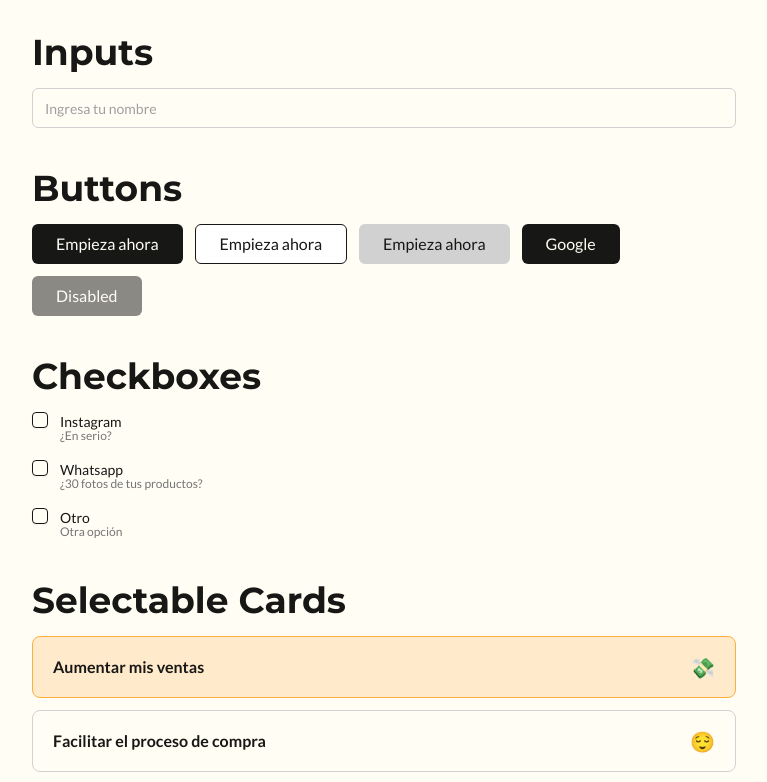
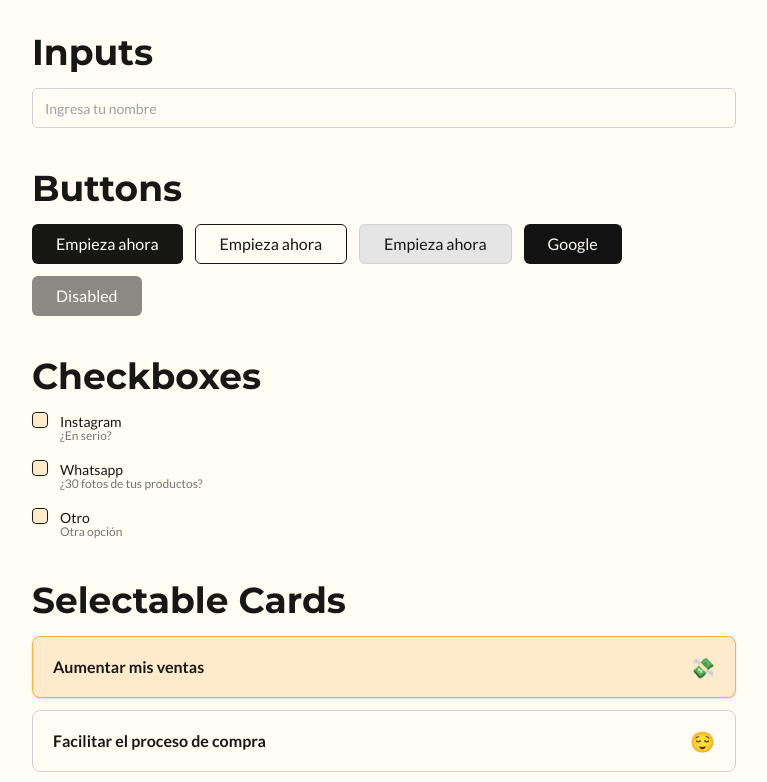
Before and after one commit to lmontero18/Katalogue, a Next.js app: page / in a window 1280 px wide. Shown: the top 782 px of the page, without its empty margins (256-1023 px from the left). Built offline with nearby package versions, Linux system fonts and the light colour scheme.

Commit message:
creating components

```diff
--- a/src/app/globals.css
+++ b/src/app/globals.css
@@ -37,19 +37,33 @@ body {
   --color-gray-200: #d1d1d1;
   --color-gray-400: #9f9f9f;
   --color-gray-500: #757575;
-  --color-button-hover: #373735;
 
-  /* State Colors */
-  --color-success: #25934a;
-  --color-error: #cf3838;
-  --color-focus: #6b85b7;
+  /* UI Buttons */
+  --btn-primary-bg: #171715;
+  --btn-primary-text: #ffffff;
+  --btn-primary-hover: #373735;
+  --btn-google-bg: #131314;
+  --btn-secondary-bg: #fffdf4;
+  --btn-secondary-border: #171715;
+  --btn-secondary-hover: #f2f2f2;
+  --btn-tertiary-bg: #e5e5e5;
+  --btn-tertiary-border: #d1d1d1;
 
-  /* Interaction Colors */
-  --color-checkbox-bg: #ffeacb;
-  --color-checkbox-hover: #fbce8c;
-  --color-checkbox-active: #ffaf3d;
-  --color-checkbox-active-hover: #f59b1c;
-  --color-card-hover: #ffcf87;
+  /* UI Interactive */
+  --checkbox-bg: #ffeacb;
+  --checkbox-hover: #fbce8c;
+  --checkbox-active: #ffaf3d;
+  --checkbox-active-hover: #f59b1c;
+
+  --card-bg: #ffeacb;
+  --card-bg-active: #ffeacb;
+  --card-border: #d1d1d1;
+  --card-border-active: #ffaf3d;
+  --card-hover: #f2f2f2;
+  --card-border-hover: #9f9f9f;
+  --card-border-active-hover: #f59b1c;
+  --card-bg-active-hover: #f59b1c;
+  --card-border-hover-yellow: #ffcf87;
 }
 
 /* ---------------------------- */
--- a/src/components/shared/CategoryPill.tsx
+++ b/src/components/shared/CategoryPill.tsx
@@ -20,23 +20,24 @@ export const CategoryPill: React.FC<CategoryPillProps> = ({
       onClick={onClick}
       className={cn(
         `
-        flex items-center gap-2 rounded-full px-4 py-2 text-sm font-normal transition-colors
+        flex items-center gap-2 rounded-full px-4 py-2 text-sm font-normal
+        transition-all duration-200 ease-in-out
         border border-transparent
-      `,
+        `,
         checked
           ? `
-            bg-[var(--color-checkbox-active)]
-            text-black
-            hover:bg-[var(--color-checkbox-active-hover)]
+            bg-[var(--checkbox-active)]
+            text-[var(--color-black)]
+            hover:bg-[var(--checkbox-active-hover)]
           `
           : `
-            bg-[var(--color-checkbox-bg)]
+            bg-[var(--checkbox-bg)]
             text-[var(--color-black)]
-            hover:bg-[var(--color-checkbox-hover)]
+            hover:bg-[var(--checkbox-hover)]
           `
       )}
     >
-      <span className="text-md">{icon}</span>
+      {icon && <span className="text-md">{icon}</span>}
       <span>{label}</span>
     </button>
   );
--- a/src/components/shared/SelectableCard.tsx
+++ b/src/components/shared/SelectableCard.tsx
@@ -18,20 +18,25 @@ export const SelectableCard: React.FC<SelectableCardProps> = ({
     <label
       className={cn(
         `
-        flex items-center justify-between w-full rounded-lg px-5 py-4 cursor-pointer transition border
-        text-md font-semibold text-black
+        flex items-center justify-between w-full rounded-lg px-5 py-4 cursor-pointer
+        border text-md font-semibold
+        text-[var(--color-black)]
+
+        transition-all duration-200 ease-in-out
         `,
         checked
           ? `
-              bg-[var(--color-checkbox-bg)]
-              border-1 border-[var(--color-orange)]
-              hover:bg-[var(--color-checkbox-hover)]
-            `
+            bg-[var(--card-bg)]
+            border-[var(--card-border-active)]
+            hover:border-[var(--card-border-active-hover)]
+            shadow-sm
+          `
           : `
-              bg-[var(--color-white)]
-              border-[var(--color-gray-200)]
-              hover:bg-[var(--color-gray-100)]
-            `
+            bg-[var(--color-white)]
+            border-[var(--card-border)]
+            hover:bg-[var(--color-gray-100)]
+            hover:border-[var(--card-border-hover)]
+          `
       )}
     >
       <span>{label}</span>
--- a/src/components/ui/button.tsx
+++ b/src/components/ui/button.tsx
@@ -5,34 +5,34 @@ import { cn } from "@/lib/utils";
 
 const buttonVariants = cva(
   `
-  inline-flex items-center justify-center rounded-md font-sans text-md font-medium
-  transition-transform transition-colors
+  inline-flex items-center justify-center rounded-md text-md font-medium font-sans
+  transition-colors transition-transform duration-200
   focus-visible:outline-none focus-visible:ring-2 focus-visible:ring-offset-2
   disabled:opacity-50 disabled:cursor-not-allowed
-  active:scale-95
+  active:scale-95 cursor-pointer
   `,
   {
     variants: {
       variant: {
         primary: `
-          bg-[var(--color-black)]
-          text-white
-          hover:bg-[var(--color-button-hover)]
-          transition-colors
+          bg-[var(--btn-primary-bg)]
+          text-[var(--btn-primary-text)]
+          hover:bg-[var(--btn-primary-hover)]
         `,
         secondary: `
-          bg-[var(--color-pure-white)]
+          bg-[var(--btn-secondary-bg)]
           text-[var(--color-black)]
-          border border-[var(--color-black)]
+          border border-[var(--btn-secondary-border)]
+          hover:bg-[var(--btn-secondary-hover)]
         `,
         tertiary: `
-          bg-[var(--color-gray-200)]
+          bg-[var(--btn-tertiary-bg)]
           text-[var(--color-black)]
+          border border-[var(--btn-tertiary-border)]
         `,
         google: `
-          bg-[var(--color-black)]
+          bg-[var(--btn-google-bg)]
           text-white
-          font-medium
         `,
       },
       size: {
--- a/src/components/ui/checkbox.tsx
+++ b/src/components/ui/checkbox.tsx
@@ -3,7 +3,6 @@
 import * as React from "react";
 import * as CheckboxPrimitive from "@radix-ui/react-checkbox";
 import { CheckIcon } from "lucide-react";
-
 import { cn } from "@/lib/utils";
 
 function Checkbox({
@@ -16,18 +15,18 @@ function Checkbox({
       className={cn(
         `
         peer
-        size-4 shrink-0
-        rounded-[4px] border shadow-xs outline-none
-        bg-[var(--color-white)]
-        border-black
-        transition-colors
+        size-4 shrink-0 rounded-[4px] border outline-none shadow-xs
+        transition-colors cursor-pointer
 
-        hover:bg-[var(--color-checkbox-hover)]
+        bg-[var(--checkbox-bg)]
+        border-[var(--color-black)]
 
-        data-[state=checked]:bg-[var(--color-orange)]
-        data-[state=checked]:border-black
+        hover:bg-[var(--checkbox-hover)]
+
+        data-[state=checked]:bg-[var(--checkbox-active)]
+        data-[state=checked]:border-[var(--color-black)]
         data-[state=checked]:text-[var(--color-white)]
-        data-[state=checked]:hover:bg-[var(--color-checkbox-active)]
+        data-[state=checked]:hover:bg-[var(--checkbox-active-hover)]
 
         focus-visible:ring-[3px]
         focus-visible:border-[var(--color-focus)]
@@ -45,7 +44,7 @@ function Checkbox({
     >
       <CheckboxPrimitive.Indicator
         data-slot="checkbox-indicator"
-        className="flex items-center text-black justify-center transition-none"
+        className="flex items-center justify-center text-[var(--color-black)] transition-none"
       >
         <CheckIcon className="size-3.5" />
       </CheckboxPrimitive.Indicator>
--- a/src/components/ui/input.tsx
+++ b/src/components/ui/input.tsx
@@ -7,16 +7,33 @@ interface InputProps extends React.InputHTMLAttributes<HTMLInputElement> {
 
 const Input = React.forwardRef<HTMLInputElement, InputProps>(
   ({ className, type = "text", status = "default", ...props }, ref) => {
-    const base =
-      "w-full h-10 px-3 py-[10px] rounded-md border text-sm font-sans bg-white placeholder:text-[var(--color-gray-400)] text-black outline-none transition";
+    const base = `
+      w-full h-10 px-3 py-[10px]
+      rounded-md border text-sm font-sans
+      bg-[var(--color-white)]
+      placeholder:text-[var(--color-gray-400)]
+      text-[var(--color-black)]
+      outline-none transition
+    `;
 
     const variants = {
-      default:
-        "border-[var(--color-gray-200)] focus:border-[var(--color-focus)] focus:ring-2 focus:ring-[var(--color-focus)]",
-      error:
-        "border-[var(--color-error)] text-[var(--color-error)] placeholder:text-[var(--color-error)] focus:ring-2 focus:ring-[var(--color-error)]",
-      success:
-        "border-[var(--color-success)] text-[var(--color-success)] placeholder:text-[var(--color-success)] focus:ring-2 focus:ring-[var(--color-success)]",
+      default: `
+        border-[var(--color-gray-200)]
+        focus:border-[var(--color-focus)]
+        focus:ring-2 focus:ring-[var(--color-focus)]
+      `,
+      error: `
+        border-[var(--color-error)]
+        text-[var(--color-error)]
+        placeholder:text-[var(--color-error)]
+        focus:ring-2 focus:ring-[var(--color-error)]
+      `,
+      success: `
+        border-[var(--color-success)]
+        text-[var(--color-success)]
+        placeholder:text-[var(--color-success)]
+        focus:ring-2 focus:ring-[var(--color-success)]
+      `,
     };
 
     return (
```
